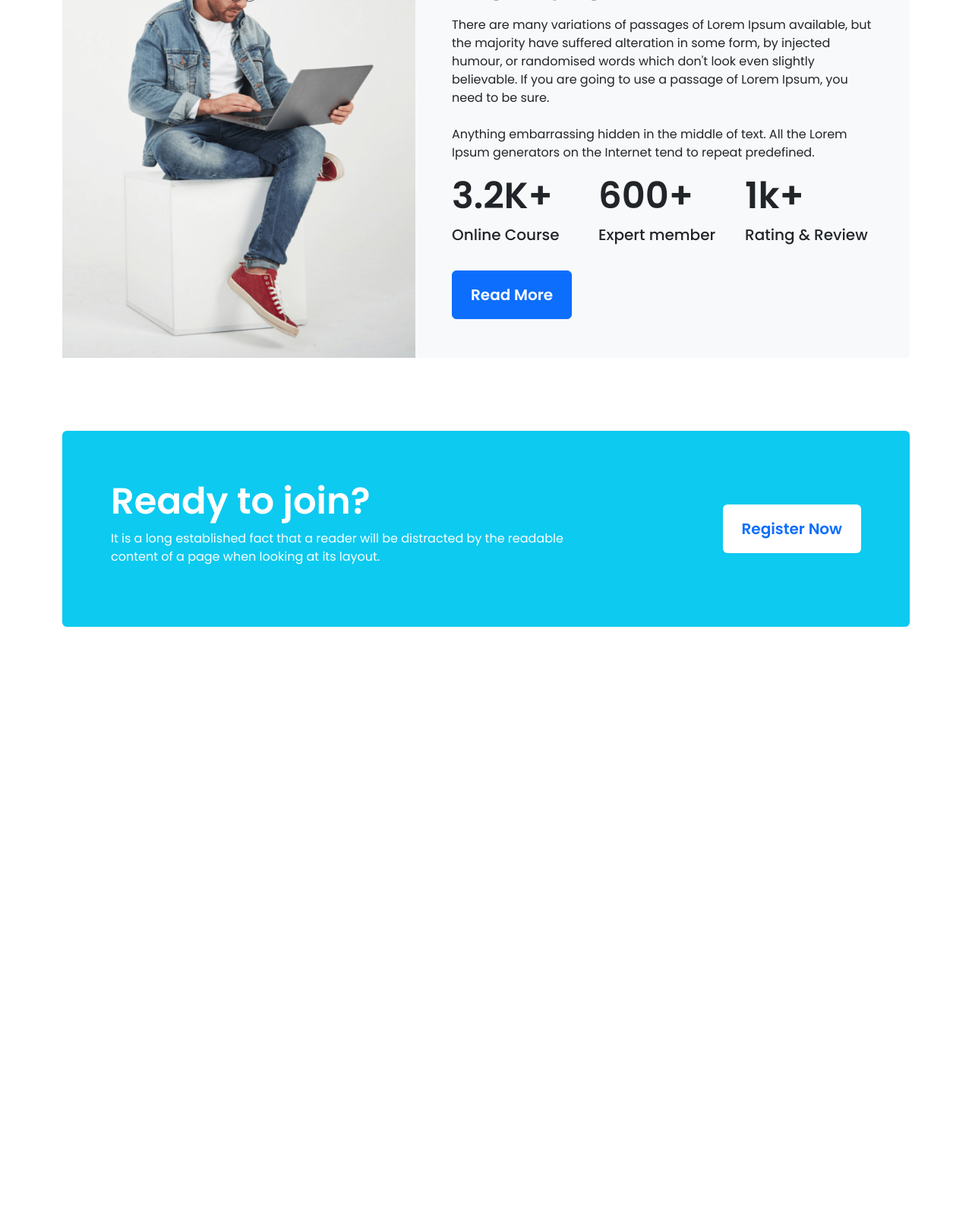
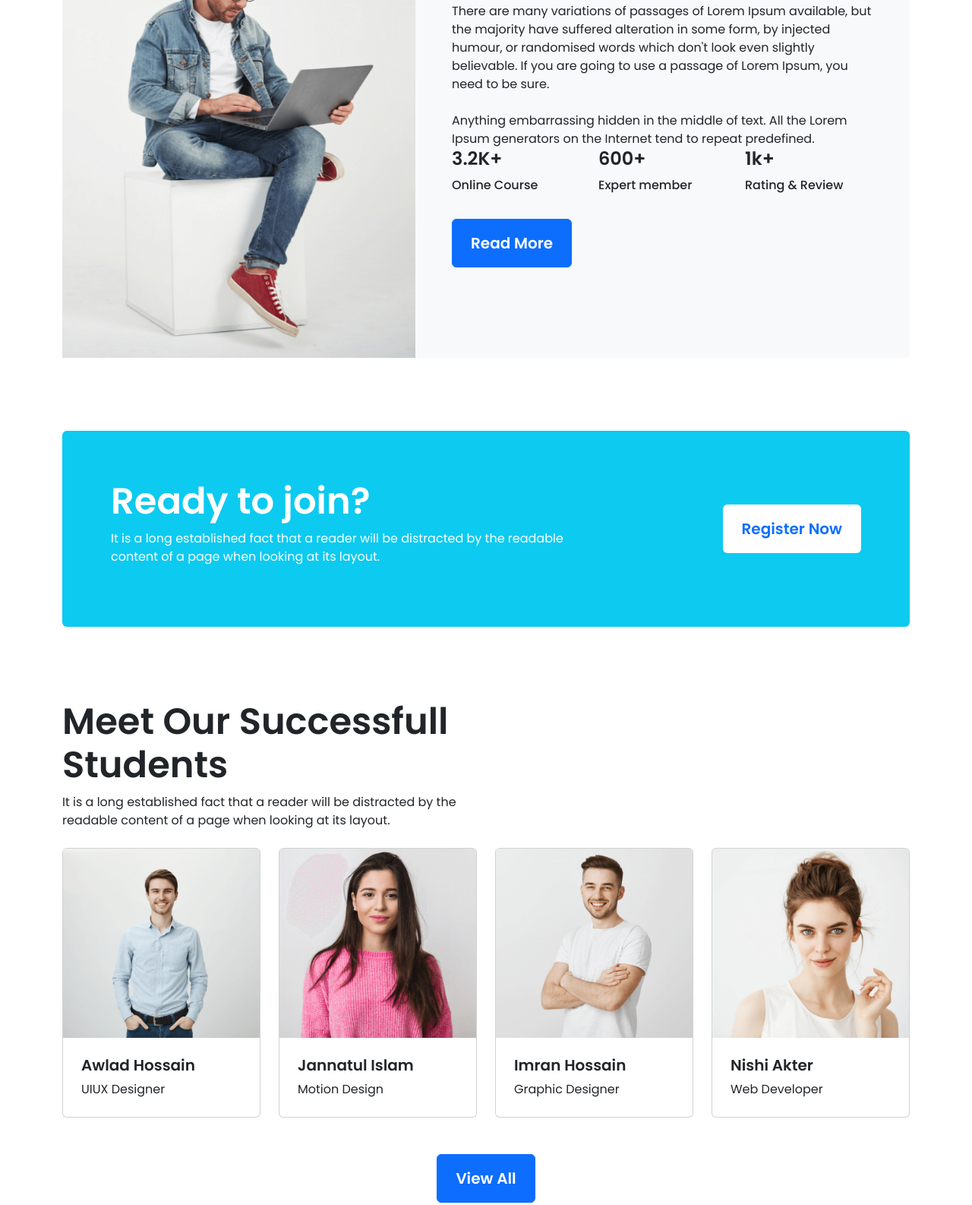
Before and after one commit to ajmainnishu/digital-learning-phero, a plain HTML site: page index.html in a window 1280 px wide. Shown: the part 2219-3805 px from the top of the page at 76% size. Before the commit the page ends 3140 px from the top, so only its background shows below. Drawn offline with nearby package versions, Linux system fonts and the light colour scheme.

Commit message:
feat: Successfull section added

```diff
--- a/index.html
+++ b/index.html
@@ -147,7 +147,7 @@
                         </div>
                     </div>
                 </div>
-                <div class="col-lg-6 col-12">
+                <div class="col-lg-6 col-12 d-lg-block d-none">
                     <div class="card">
                         <div class="d-flex flex-md-row flex-column align-items-md-center">
                             <img class="w-100" src="./images/course/course-4.png" alt="">
@@ -159,7 +159,7 @@
                         </div>
                     </div>
                 </div>
-                <div class="col-lg-6 col-12">
+                <div class="col-lg-6 col-12 d-lg-block d-none">
                     <div class="card">
                         <div class="d-flex flex-md-row flex-column align-items-md-center">
                             <img class="w-100" src="./images/course/course-5.png" alt="">
@@ -171,7 +171,7 @@
                         </div>
                     </div>
                 </div>
-                <div class="col-lg-6 col-12">
+                <div class="col-lg-6 col-12 d-lg-block d-none">
                     <div class="card">
                         <div class="d-flex flex-md-row flex-column align-items-md-center">
                             <img class="w-100" src="./images/course/course-6.png" alt="">
@@ -200,22 +200,22 @@
                 </div>
                 <div class="col-lg-7 col-md-6 col-12">
                     <div class="p-lg-5 p-3">
-                        <h2 class="fw-semibold display-5">Explore The elearning Institute</h2>
-                        <p class="fw-normal">There are many variations of passages of Lorem Ipsum available, but the majority have suffered alteration in some form, by injected humour, or randomised words which don't look even slightly believable. If you are going to use a passage of Lorem Ipsum, you need to be sure.
+                        <h2 class="fw-semibold display-lg-5 fs-4">Explore The elearning Institute</h2>
+                        <p class="fw-normal d-inline">There are many variations of passages of Lorem Ipsum available, but the majority <span class="d-lg-none text-primary">See More</span></p><p class="d-none d-lg-inline">have suffered alteration in some form, by injected humour, or randomised words  which don't look even slightly believable. If you are going to use a passage of Lorem Ipsum, you need to be sure.
                         <br><br>
                         Anything embarrassing hidden in the middle of text. All the Lorem Ipsum generators on the Internet tend to repeat predefined.</p>
                         <div class="row">
                             <div class="col-lg-4 col-6">
-                                <h2 class="fw-semibold display-5">3.2K+</h2>
-                                <p class="fw-medium fs-5">Online Course</p>
+                                <h2 class="fw-semibold display-lg-5 fs-4">3.2K+</h2>
+                                <p class="fw-medium fs-lg-5">Online Course</p>
                             </div>
                             <div class="col-lg-4 col-6">
-                                <h2 class="fw-semibold display-5">600+</h2>
-                                <p class="fw-medium fs-5">Expert member</p>
+                                <h2 class="fw-semibold display-lg-5 fs-4">600+</h2>
+                                <p class="fw-medium fs-lg-5">Expert member</p>
                             </div>
                             <div class="col-lg-4 col-6">
-                                <h2 class="fw-semibold display-5">1k+</h2>
-                                <p class="fw-medium fs-5">Rating & Review</p>
+                                <h2 class="fw-semibold display-lg-5 fs-4">1k+</h2>
+                                <p class="fw-medium fs-lg-5">Rating & Review</p>
                             </div>
                         </div>
                         <button class="btn btn-primary px-4 py-3 fw-semibold fs-5 mt-3" type="submit">Read More</button>
@@ -271,6 +271,55 @@
         </section>
         <!-- ready join section end -->
 
+
+        <!-- successfull section start -->
+        <section class="container pb-5 mb-5">
+            <h2 class="fw-semibold display-5 text-center text-md-start">Meet Our Successfull <br class="d-none d-lg-block">Students</h2>
+            <p class="text-center text-md-start fw-normal mb-4">It is a long established fact that a reader will be distracted by the <br class="d-none d-md-block">readable content of a page when looking at its layout.</p>
+            <div class="row gy-4">
+                <div class="col-lg-3 col-md-6 col-12">
+                    <div class="card">
+                        <img class="100" src="./images/student/student-1.png" alt="">
+                        <div class="p-4">
+                            <h5 class="fw-semibold">Awlad Hossain</h5>
+                            <p class="fw-normal mb-0">UIUX Designer</p>
+                        </div>
+                    </div>
+                </div>
+                <div class="col-lg-3 col-md-6 col-12">
+                    <div class="card">
+                        <img class="100" src="./images/student/student-2.png" alt="">
+                        <div class="p-4">
+                            <h5 class="fw-semibold">Jannatul Islam</h5>
+                            <p class="fw-normal mb-0">Motion Design</p>
+                        </div>
+                    </div>
+                </div>
+                <div class="col-lg-3 col-md-6 col-12">
+                    <div class="card">
+                        <img class="100" src="./images/student/student-3.png" alt="">
+                        <div class="p-4">
+                            <h5 class="fw-semibold">Imran Hossain</h5>
+                            <p class="fw-normal mb-0">Graphic Designer</p>
+                        </div>
+                    </div>
+                </div>
+                <div class="col-lg-3 col-md-6 col-12">
+                    <div class="card">
+                        <img class="100"  src="./images/student/student-4.png" alt="">
+                        <div class="p-4">
+                            <h5 class="fw-semibold">Nishi Akter</h5>
+                            <p class="fw-normal mb-0">Web Developer</p>
+                        </div>
+                    </div>
+                </div>
+            </div>
+            <div class="text-center">
+                <button class="btn btn-primary px-4 py-3 fw-semibold fs-5 mt-4 mt-lg-5 d-inline-block d-md-none d-lg-inline-block" type="submit">View All</button>
+            </div>
+        </section>
+        <!-- successfull section end -->
+
     </main>
     <!-- main section end -->
 
```
